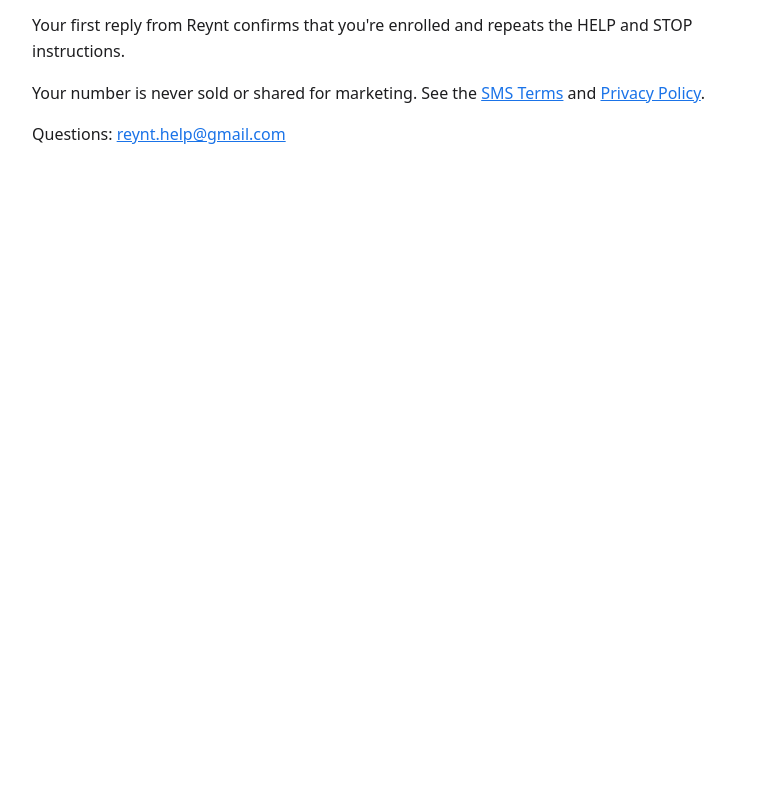
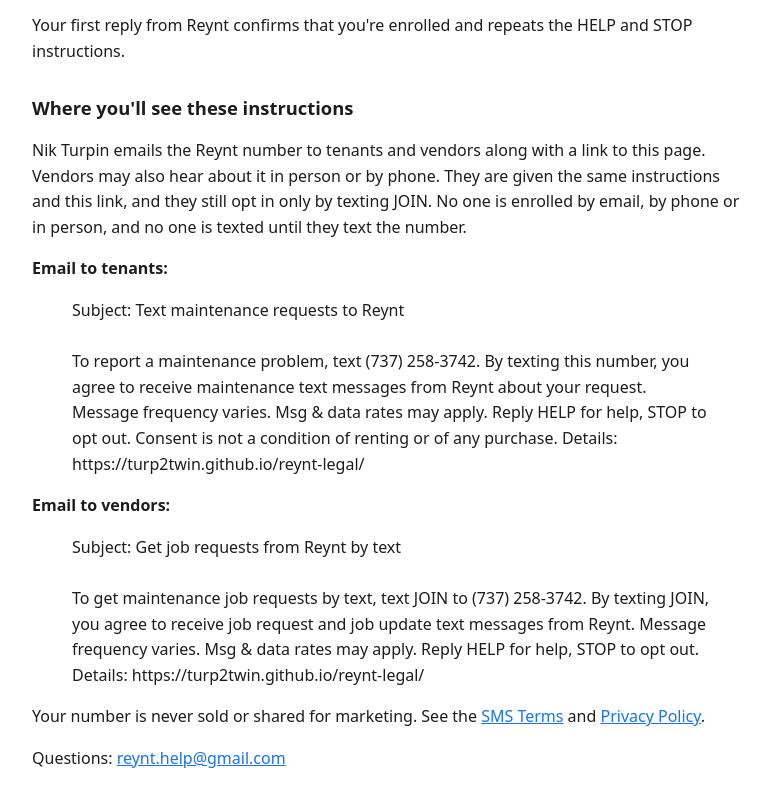
Before and after one commit to turp2twin/reynt-legal, a plain HTML site: page index.html in a window 1280 px wide. Shown: the part 667-1474 px from the top of the page, without its empty margins (248-1019 px from the left). Before the commit the page ends 895 px from the top, so only its background shows below. Drawn offline with Linux system fonts and the light colour scheme.

Commit message:
Enhance SMS instructions for tenants and vendors
Added instructions for texting maintenance requests and job updates.

```diff
--- a/index.html
+++ b/index.html
@@ -13,6 +13,14 @@
 <p>By texting this number, you agree to receive maintenance text messages from Reynt about your request. Message frequency varies. Msg &amp; data rates may apply. Reply HELP for help, STOP to opt out. Consent is not a condition of renting or of any purchase.</p>
 <p><strong>2. Vendors: text JOIN.</strong> Maintenance vendors who work with the property manager text <strong>JOIN</strong> to <a href="sms:+17372583742">(737) 258-3742</a> before they receive any job requests. By texting JOIN, you agree to receive job request and job update text messages from Reynt. Message frequency varies. Msg &amp; data rates may apply. Reply HELP for help, STOP to opt out.</p>
 <p>Your first reply from Reynt confirms that you're enrolled and repeats the HELP and STOP instructions.</p>
+<h2>Where you'll see these instructions</h2>
+<p>Nik Turpin emails the Reynt number to tenants and vendors along with a link to this page. Vendors may also hear about it in person or by phone. They are given the same instructions and this link, and they still opt in only by texting JOIN. No one is enrolled by email, by phone or in person, and no one is texted until they text the number.</p>
+<p><strong>Email to tenants:</strong></p>
+<blockquote>Subject: Text maintenance requests to Reynt<br><br>
+To report a maintenance problem, text (737) 258-3742. By texting this number, you agree to receive maintenance text messages from Reynt about your request. Message frequency varies. Msg &amp; data rates may apply. Reply HELP for help, STOP to opt out. Consent is not a condition of renting or of any purchase. Details: https://turp2twin.github.io/reynt-legal/</blockquote>
+<p><strong>Email to vendors:</strong></p>
+<blockquote>Subject: Get job requests from Reynt by text<br><br>
+To get maintenance job requests by text, text JOIN to (737) 258-3742. By texting JOIN, you agree to receive job request and job update text messages from Reynt. Message frequency varies. Msg &amp; data rates may apply. Reply HELP for help, STOP to opt out. Details: https://turp2twin.github.io/reynt-legal/</blockquote>
 <p>Your number is never sold or shared for marketing. See the <a href="terms.html">SMS Terms</a> and <a href="privacy.html">Privacy Policy</a>.</p>
 <p>Questions: <a href="mailto:reynt.help@gmail.com">reynt.help@gmail.com</a></p>
 </main></body></html>
```
